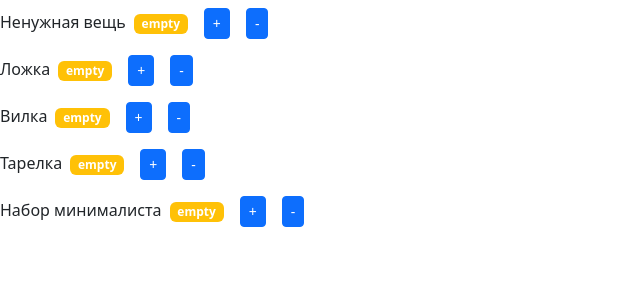
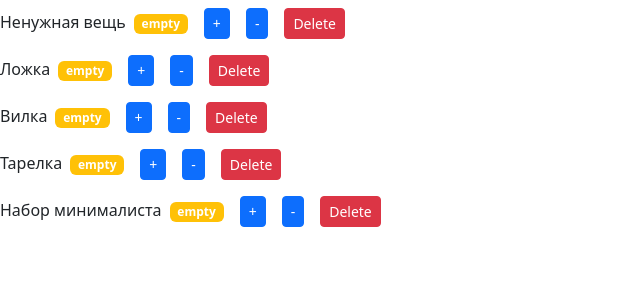
Before and after one commit to owin66/react-my-vay, a React (Create React App) app in the folder my-react-app/: page / in a window 1280 px wide. Shown: the top 300 px of the page, without its empty margins (0-640 px from the left). Built offline with nearby package versions, Linux system fonts and the light colour scheme.

Commit message:
add btn "delete"

```diff
--- a/my-react-app/src/Component/counter.jsx
+++ b/my-react-app/src/Component/counter.jsx
@@ -35,8 +35,14 @@
                 onClick={handleDecrement}>
                 -
             </button>
-        </div>
-    );
+            <button
+                className='btn btn-danger btn-sm m-2'
+                onClick={props.onDelete}>
+                Delete
+            </button>
+</div>
+)
+    ;
 }
 
 export default Counter
--- a/my-react-app/src/Component/counterList.jsx
+++ b/my-react-app/src/Component/counterList.jsx
@@ -1,21 +1,25 @@
-import React from 'react';
+import React, {useState} from 'react';
 import Counter from "./counter";
 
 const CounterList = () => {
-    const counters = [
+    const [counters, setCounters] = useState([
         {id: 0, value: 0, name: 'Ненужная вещь'},
         {id: 1, value: 0, name: 'Ложка'},
         {id: 2, value: 0, name: 'Вилка'},
         {id: 3, value: 0, name: 'Тарелка'},
         {id: 4, value: 0, name: 'Набор минималиста'},
-    ]
+    ]);
+    const handleDelete = () => {
+        console.log("handleDelete")
+    }
 
     return (
         <div>
             {counters.map((count) =>
                 <Counter key={count.id}
                          value={count.value}
-                         name={count.name}/>)}
+                         name={count.name}
+                         onDelete={handleDelete}/>)}
         </div>
     );
 };
```
